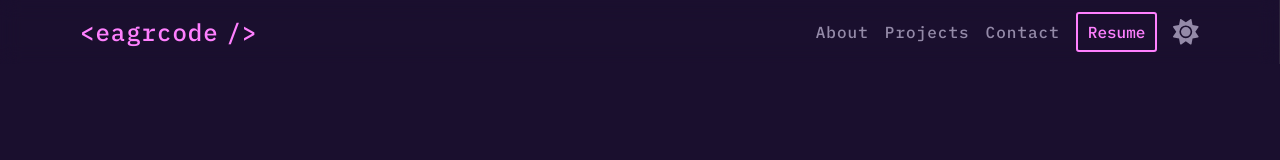
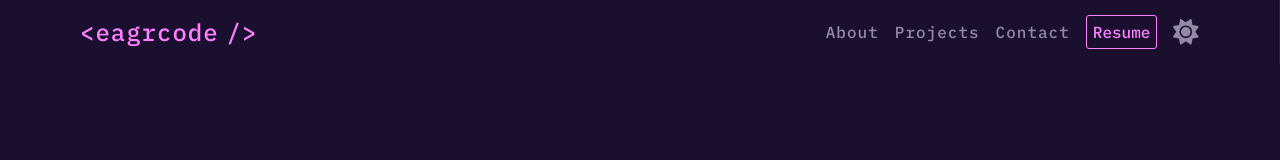
Before and after one commit to eagrcode/eagrcode-dev, a Next.js app: page / in a window 1280 px wide. Shown: the top 160 px of the page. Built offline with nearby package versions, Linux system fonts and the light colour scheme.

Commit message:
alter styles to attract less attention from Hero

```diff
--- a/src/components/ResumeBtn/ResumeBtn.module.scss
+++ b/src/components/ResumeBtn/ResumeBtn.module.scss
@@ -6,26 +6,26 @@
   cursor: pointer;
   font-size: 1rem;
   background-color: transparent;
-  padding: 8px 10px;
+  padding: 6px;
   border-radius: 3px;
 
   &.dark {
-    border: solid 2px var(--accent-color-dark);
+    border: solid 1px var(--accent-color-dark);
     color: var(--accent-color-dark);
+    background-color: var(--background-color-dark);
 
     &:hover {
-      background-color: var(--accent-color-dark);
-      color: var(--background-color-dark);
+      filter: brightness(130%);
     }
   }
 
   &.light {
-    border: solid 2px var(--accent-color-light);
+    border: solid 1px var(--accent-color-light);
     color: var(--accent-color-light);
+    background-color: var(--bg-color-light);
 
     &:hover {
-      background-color: var(--accent-color-light);
-      color: var(--bg-color-light);
+      filter: brightness(130%);
     }
   }
 }
```
